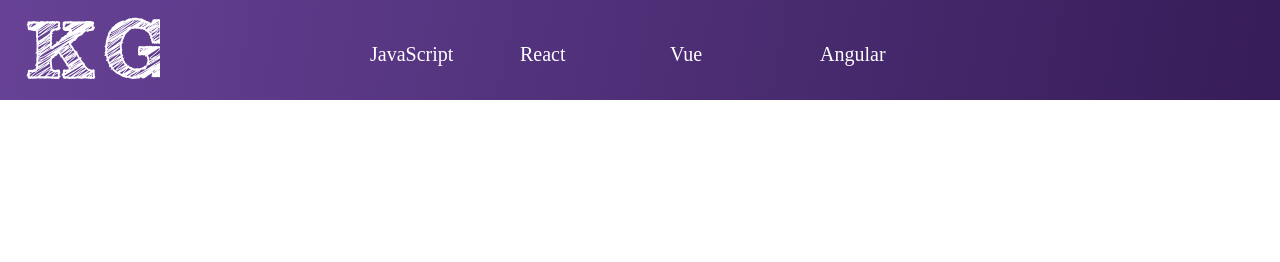
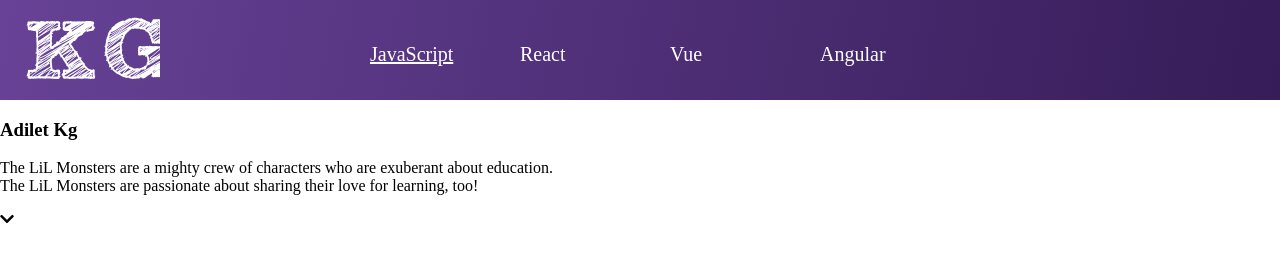
Before and after one commit to Adilet312/RemovingHeaderCueWhenScrolling, a website built with webpack: page src/index.html in a window 1280 px wide. Both pictures are taken after a click on the link "JavaScript". Built offline with nearby package versions, Linux system fonts and the light colour scheme; a web font is replaced by a local one.

Commit message:
Add some html files.

```diff
--- a/src/Scroll.js
+++ b/src/Scroll.js
@@ -8,9 +8,9 @@ import './styles.css';
   let image = document.querySelector('.logo');
   image.src = `${logo}`;
 })();
+
 document.querySelector('#toggle-btn').addEventListener('click',function(){
   let show_links = document.querySelector('.nav-center').firstElementChild.nextElementSibling;
-  console.log(show_links)
   if(show_links.classList.contains('hide')){
     show_links.classList.remove('hide')
   }
@@ -21,6 +21,22 @@ document.querySelector('#toggle-btn').addEventListener('click',function(){
 },false)
 
 
+/*Links change color based on activity*/
+let links = document.querySelectorAll('.link');
+for(let idx = 0; idx < links.length; idx++){
+  links[0].classList.add('show');
+  links[idx].addEventListener('click',function(e){
+    for(let idx = 0; idx < links.length; idx++){
+      links[idx].classList.remove('show');
+    }
+    if(e.target.classList.contains('show')){
+      e.target.classList.remove('show');
+    }
+    else{
+      e.target.classList.add('show')
+    }
+  },false)
+}
 
 
 
--- a/src/index.html
+++ b/src/index.html
@@ -9,17 +9,36 @@
   <link rel="stylesheet" type="text/css" href="//fonts.googleapis.com/css?family=Merienda+One" />
   </head>
   <body>
-    <header>
+    <nav>
       <section class="nav-center">
         <img src="" alt="" class="logo">
         <ul class="nav">
-          <li><a href="#boxes">JavaScript</a></li>
-          <li><a href="#boxes">React</a></li>
-          <li><a href="#boxes">Vue</a></li>
-          <li><a href="#boxes">Angular</a></li>
+          <li><a class="link" href="#boxes">JavaScript</a></li>
+          <li><a class="link" href="#boxes">React</a></li>
+          <li><a class="link" href="#boxes">Vue</a></li>
+          <li><a class="link" href="#boxes">Angular</a></li>
         </ul>
         <span class='toggle-header'><i id="toggle-btn" class="fas fa-align-justify"></i></span>
       </section>
-    </header>
+    </nav>
+    <header  class="headerClass">
+      <section class="header-center">
+        <div class="header-content">
+          <div class="d-flex">
+            <h3 class="header-title">
+              Adilet Kg
+            </h3>
+            <p class="header-subtitle">
+              The LiL Monsters are a mighty crew of characters who are exuberant
+              about education.<br />The LiL Monsters are passionate about
+              sharing their love for learning, too!
+            </p>
+          </div>
+       </div>
+       <div class="header-cue bg-white text-center w-100 align-self-end">
+          <i class="header-cue-icon fas fa-chevron-down text-danger"></i>
+       </div>
+     </section>
+   </header>
   </body>
 </html>
--- a/src/styles.css
+++ b/src/styles.css
@@ -3,7 +3,7 @@ body{
   margin: 0px;
   background: #fff;
 }
-header{
+nav{
   height: vh;
   width: 100%;
   background:linear-gradient(100deg,rgb(103,66,150),rgb(54,28,88));
@@ -31,10 +31,13 @@ header{
   top:-20px;
   z-index: 10;
 }
-ul li a{
+ul li .link{
   font-size: 20px;
   color: white;
   text-decoration: none;
+}
+ul li .link.show{
+  text-decoration: underline;
 }
 @media only screen and (min-width: 300px){
   /* default value which shows menu in small screen */
```
